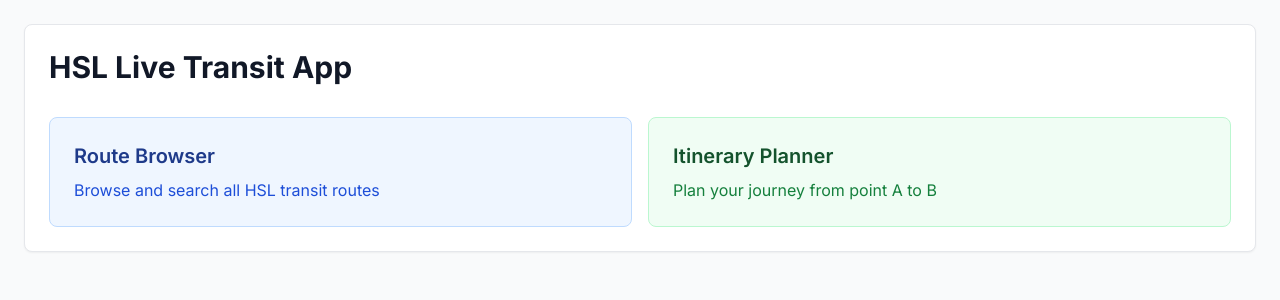
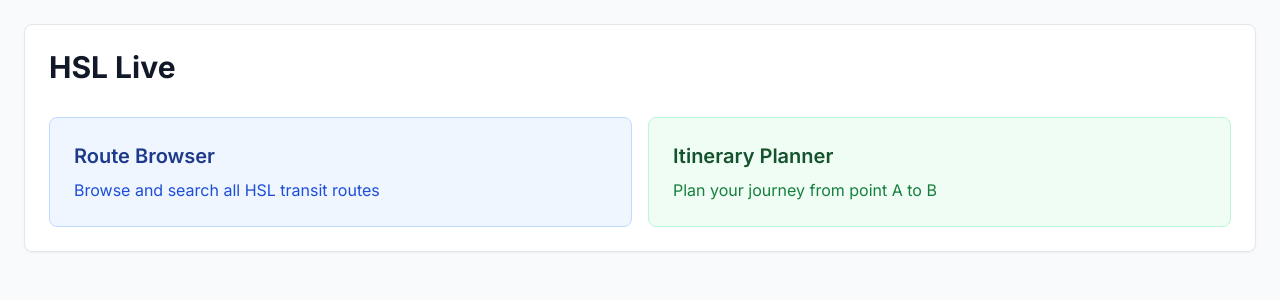
Before and after one commit to bvth/hsl-live, a Next.js app: page / in a window 1280 px wide. Shown: the top 300 px of the page. Built offline with nearby package versions, Linux system fonts and the light colour scheme.

Commit message:
update name and documentation

```diff
--- a/app/page.tsx
+++ b/app/page.tsx
@@ -3,7 +3,7 @@
 		<div className="min-h-screen bg-gray-50 p-6">
 			<div className="max-w-7xl mx-auto">
 				<div className="bg-white p-6 rounded-lg shadow-sm border border-gray-200">
-					<h1 className="text-3xl font-bold text-gray-900 mb-8">HSL Live Transit App</h1>
+					<h1 className="text-3xl font-bold text-gray-900 mb-8">HSL Live</h1>
 					<div className="grid gap-4 md:grid-cols-2">
 						<a
 							href="/routes"
```
Also changed, not shown: 1 other file (tests, documents, lock files or other folders).
